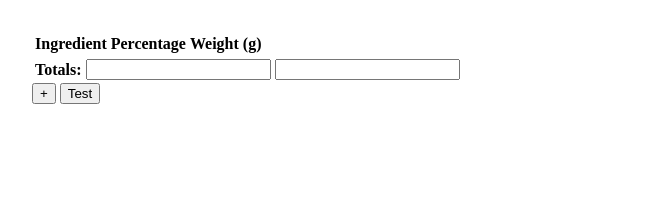
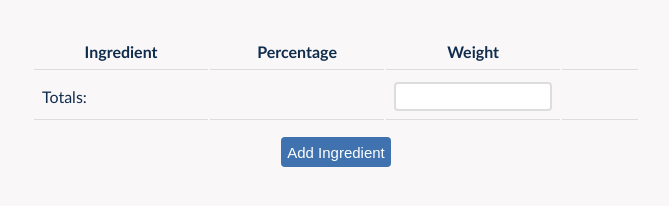
Before and after one commit to bread-source/baker-formula-app, a website: page public/index.html in a window 1280 px wide. Shown: the whole page, without its empty margins (304-973 px from the left). Drawn offline with Linux system fonts and the light colour scheme.

Commit message:
Add simple styling

```diff
--- a/public/index.html
+++ b/public/index.html
@@ -5,24 +5,23 @@
   </head>
   <body>
     <div data-controller="formula">
-      <table data-target="formula.ingredientTable">
+      <table class="prettier-table" data-target="formula.ingredientTable">
         <tr>
           <th>Ingredient</th>
           <th>Percentage</th>
-          <th>Weight (g)</th>
+          <th>Weight</th>
           <th></th>
         </tr>
       </table>
-      <table>
+      <table class="prettier-table">
         <tr>
-          <th>Totals:</th>
-          <th><input data-target="formula.totalPercent" type="number" readonly></th>
-          <th><input data-target="formula.totalDoughWeight" data-action="formula#updateIngredientWeights" type="number" step="0.01"></th>
-          <th></th>
+          <td>Totals:</td>
+          <td data-target="formula.totalPercent"></td>
+          <td><input data-target="formula.totalDoughWeight" data-action="formula#updateIngredientWeights" type="number" step="0.01"></td>
+          <td></td>
         </tr>
       </table>
-      <button data-action="formula#newIngredient">+</button>
-      <button data-action="formula#serializeFormula">Test</button>
+      <button class="add-button" data-action="formula#newIngredient">Add Ingredient</button>
     </div>
   </body>
 </html>
--- a/public/main.css
+++ b/public/main.css
@@ -1,7 +1,52 @@
 body {
+  background-color: #f9f7f7; /* Background color */
   max-width: 38rem;
   padding: 2rem;
   margin: auto;
+
+  font-family: "Trebuchet MS", Arial, Helvetica, sans-serif;
+  font-size: 15px;
+  color: #112d4e; /* Font color */
+}
+
+button {
+  border: none;
+  border-radius: 4px;
+  height: 2em;
+}
+
+input {
+  width: 100%;
+  border: 2px solid #ddd;
+  border-radius: 4px;
+  font-size: 15px;
+  padding: 4px;
+}
+
+table.prettier-table {
+  width: 100%;
+  table-layout: fixed;
+}
+
+.prettier-table th, td {
+  border-bottom: 1px solid #ddd;
+  padding: 0.5em;
+}
+
+.prettier-table th:last-child, td:last-child {
+  width: 10%;
+}
+
+.prettier-table button {
+  background-color: #dbe2ef; /* Remove button */
+}
+
+button.add-button {
+  background-color: #3f72af; /* Add button */
+  color: white;
+  margin: 1em auto;
+  display: block;
+  font-size: 15px;
 }
 
 /* Hide integer field arrows in Chorme, Safari, Edge, Opera */
```
Also changed, not shown: src/controllers/formula_controller.js (+21 -16 lines).
